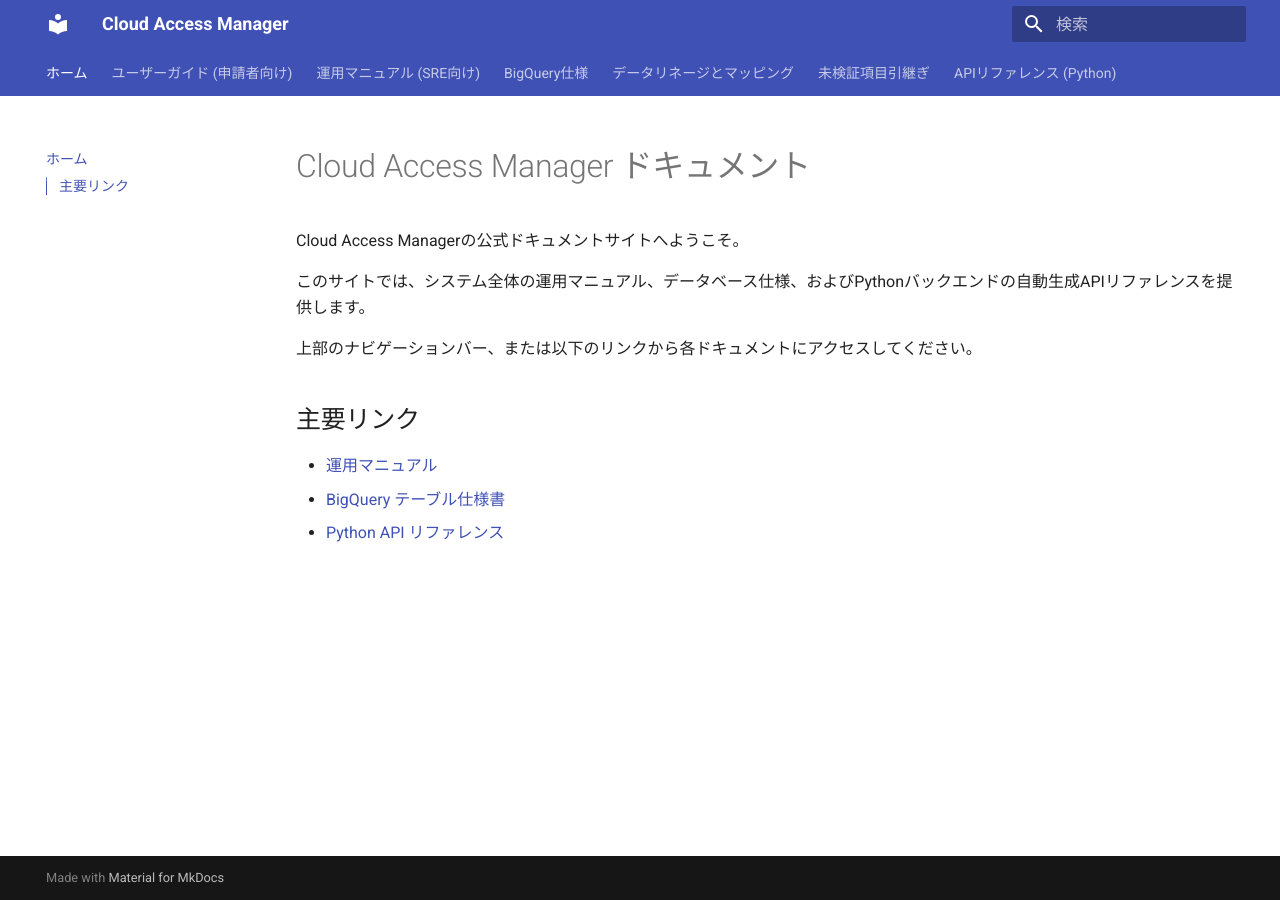
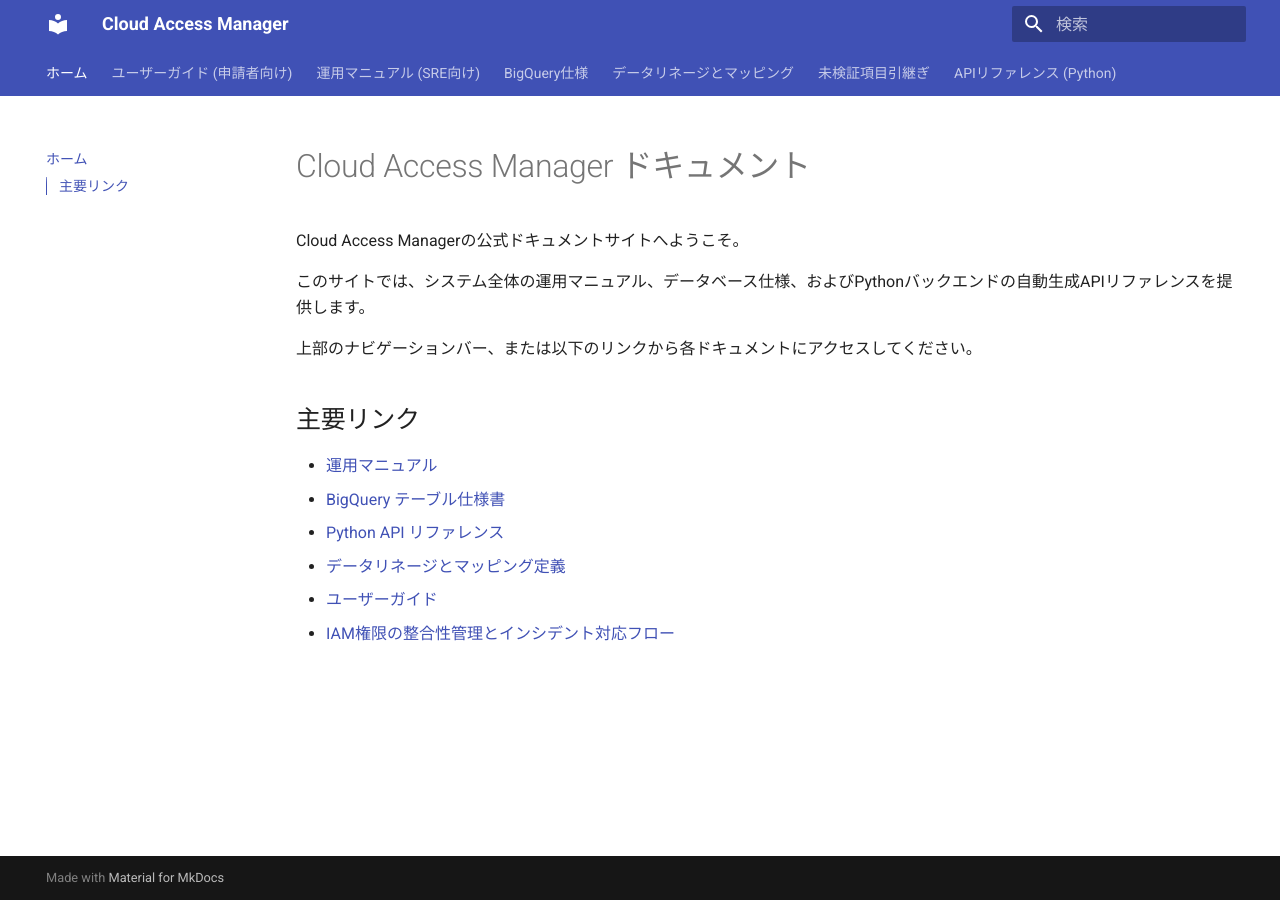
Before and after one commit to ea-Mitsuoka/cloud-access-manager, an MkDocs documentation site: the page built from docs/index.md, in a window 1280 px wide. Built offline with MkDocs 1.6.1 and Material for MkDocs 9.7.7, drawn with Linux system fonts in a browser that asks for light colours.

Commit message:
docs: apply minor documentation fixes

```diff
--- a/docs/index.md
+++ b/docs/index.md
@@ -11,3 +11,6 @@
 - [運用マニュアル](operations-runbook.md)
 - [BigQuery テーブル仕様書](bigquery_tables.md)
 - [Python API リファレンス](api/main.md)
+- [データリネージとマッピング定義](data_lineage_and_mapping.md)
+- [ユーザーガイド](user_guide.md)
+- [IAM権限の整合性管理とインシデント対応フロー](iam-reconciliation-and-incident-flow.md)
```
